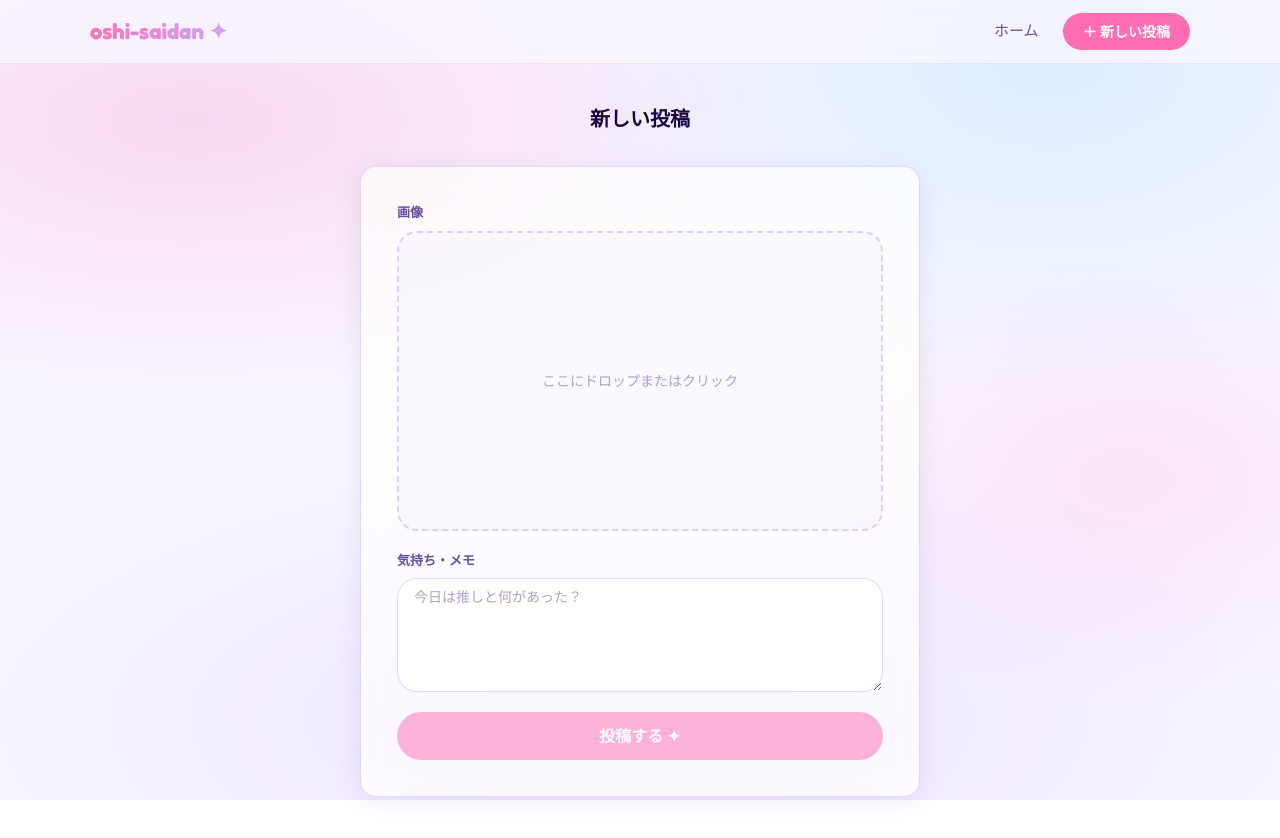
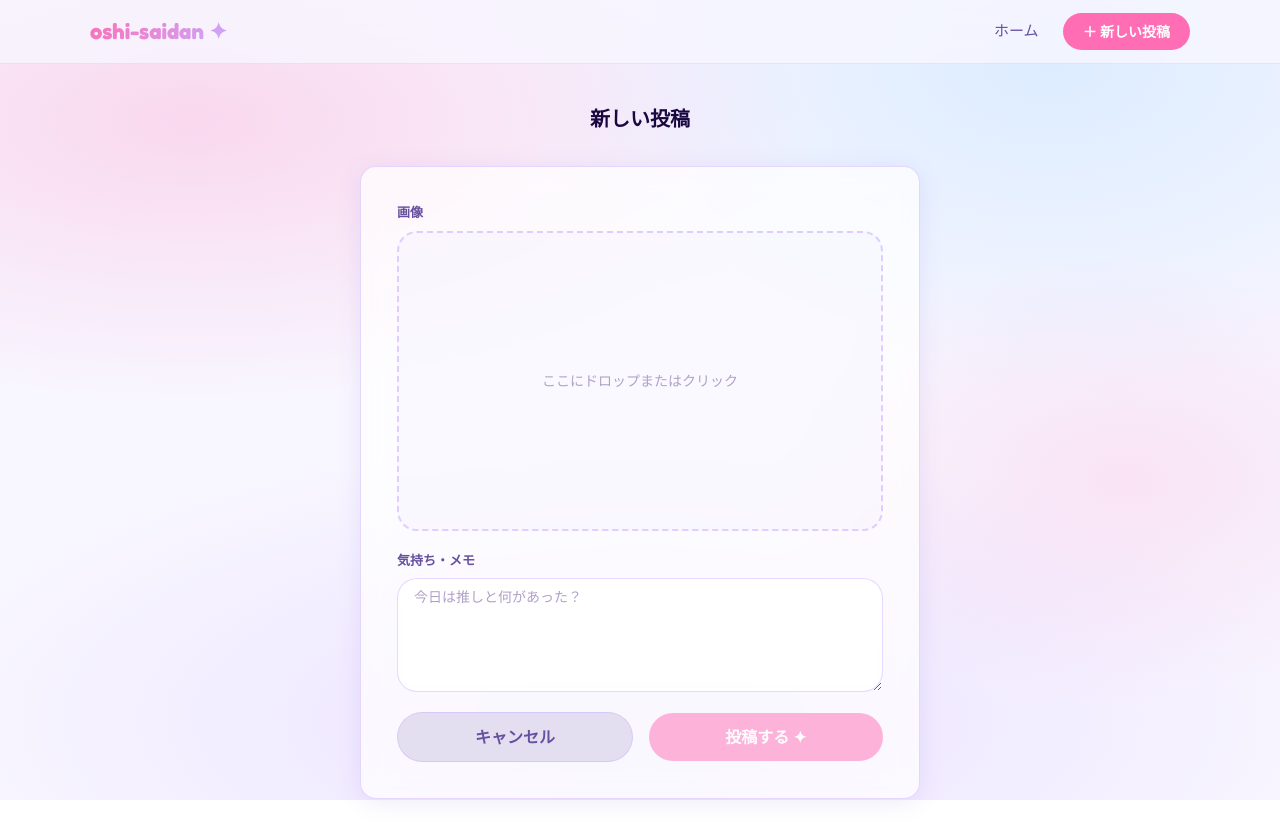
Before and after one commit to kooooo1tktn/oshi-saidan, a React (Vite) app: page /new in a window 1280 px wide. Built offline with nearby package versions, Linux system fonts and the light colour scheme; no server answers.

Commit message:
feat: add cancel button to New component and improve layout with HStack

```diff
--- a/src/pages/New.tsx
+++ b/src/pages/New.tsx
@@ -8,7 +8,8 @@ import {
   Textarea,
   Alert,
   AlertIcon,
-  Image
+  Image,
+  HStack
 } from "@chakra-ui/react";
 import { useNavigate } from "react-router-dom";
 import { useForm } from "react-hook-form";
@@ -99,7 +100,9 @@ export const New = () => {
                 overflow="hidden"
                 cursor="pointer"
               >
-                {imagePreview ? <Image src={imagePreview} /> : (
+                {imagePreview ? (
+                  <Image src={imagePreview} />
+                ) : (
                   <Text fontFamily="heading" fontSize="14px" color="#B0A0C8">
                     ここにドロップまたはクリック
                   </Text>
@@ -154,6 +157,25 @@ export const New = () => {
               <FormErrorMessage>{errors.content?.message}</FormErrorMessage>
             </FormControl>
 
+            <HStack spacing={4} justify="center" width="100%">
+              {/* キャンセル */}
+              <Button
+                type="button"
+                onClick={() => navigate("/")}
+                bg="#E4DFF0"
+                color="#6650A0"
+                border="1px solid"
+                borderColor="rgba(200,170,255,0.45)"
+                borderRadius="full"
+                fontFamily="heading"
+                fontWeight="600"
+                fontSize="16px"
+                py={6}
+                _hover={{ bg: "#C8BFE0" }}
+                flex={1}
+              >
+                キャンセル
+              </Button>
               {/* Submit */}
               <Button
                 type="submit"
@@ -168,9 +190,11 @@ export const New = () => {
                 py={6}
                 _hover={{ bg: "#DD3888" }}
                 _disabled={{ opacity: 0.5, cursor: "not-allowed" }}
+                flex={1}
               >
                 投稿する ✦
               </Button>
+            </HStack>
 
             {errorMessage && (
               <Alert status="error" borderRadius="xl">
```
Lines whose indentation alone changed are shown as unchanged.
